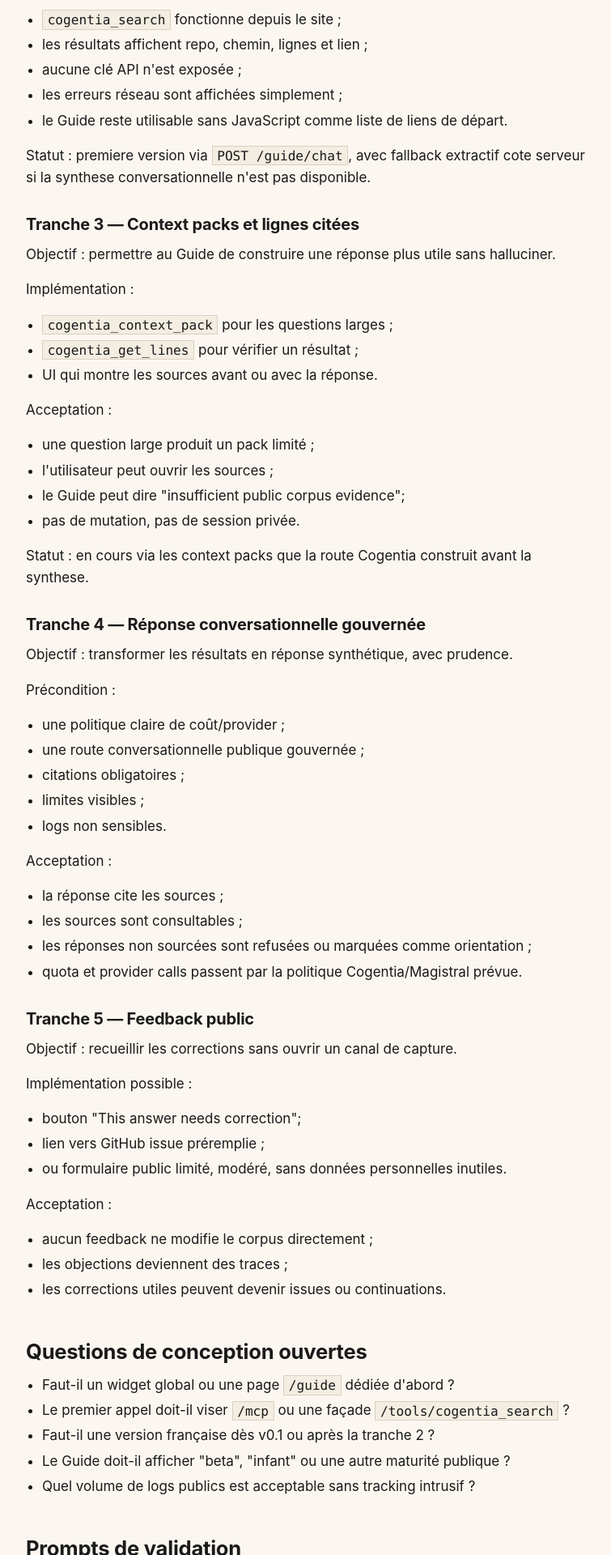
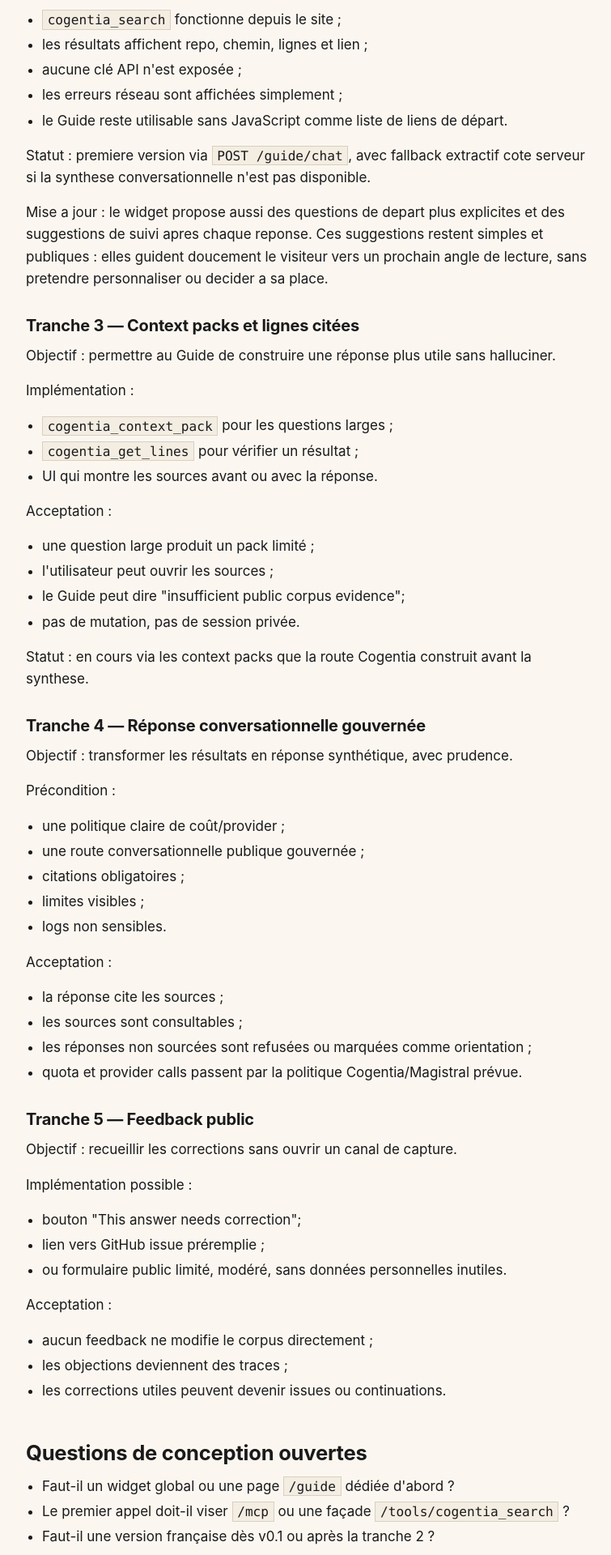
Before and after one commit to JeanHuguesRobert/FractaVolta, a Jekyll site: the page built from docs/website/guide-chatbot-agile-plan.md, in a window 1280 px wide. Shown: the part 4480-6400 px from the top of the page at 81% size, without its empty margins (56-811 px from the left). Built offline with Jekyll 4.4.1, drawn with Linux system fonts in a browser that asks for light colours; some of the changed lines change nothing that is shown.

Commit message:
Add gentle Guide suggestions

```diff
--- a/docs/_includes/guide-widget.html
+++ b/docs/_includes/guide-widget.html
@@ -17,13 +17,15 @@
 
     <div class="guide-widget__prompts" aria-label="{% if guide_lang == 'fr' %}Questions suggerees{% else %}Suggested questions{% endif %}">
       {% if guide_lang == 'fr' %}
-        <button type="button" data-guide-prompt="Qu'est-ce que FractaVolta ?">FractaVolta ?</button>
-        <button type="button" data-guide-prompt="Quel est le lien entre Cogentia et FractaVolta ?">Cogentia</button>
-        <button type="button" data-guide-prompt="Propose un parcours de lecture public en 10 minutes.">Lire 10 min</button>
+        <button type="button" data-guide-prompt="Explique FractaVolta simplement a un nouveau visiteur.">Comprendre FractaVolta</button>
+        <button type="button" data-guide-prompt="Pourquoi FractaVolta parle-t-il de packets d'energie ?">Packets d'energie</button>
+        <button type="button" data-guide-prompt="Quel est le lien entre Cogentia, FractaVolta et le jumeau numerique public ?">Cogentia + jumeau</button>
+        <button type="button" data-guide-prompt="Propose un parcours de lecture public en 10 minutes.">Parcours 10 min</button>
       {% else %}
-        <button type="button" data-guide-prompt="What is FractaVolta?">FractaVolta?</button>
-        <button type="button" data-guide-prompt="How does Cogentia relate to FractaVolta?">Cogentia</button>
-        <button type="button" data-guide-prompt="Give me a 10-minute public reading path.">10 min read</button>
+        <button type="button" data-guide-prompt="Explain FractaVolta simply for a first-time visitor.">Understand FractaVolta</button>
+        <button type="button" data-guide-prompt="Why does FractaVolta talk about energy packets?">Energy packets</button>
+        <button type="button" data-guide-prompt="How do Cogentia, FractaVolta, and the public digital twin relate?">Cogentia + twin</button>
+        <button type="button" data-guide-prompt="Give me a 10-minute public reading path.">10 min path</button>
       {% endif %}
     </div>
 
--- a/docs/_sass/main.scss
+++ b/docs/_sass/main.scss
@@ -488,7 +488,8 @@
 .guide-widget__toggle,
 .guide-widget__close,
 .guide-widget__submit,
-.guide-widget__prompts button {
+.guide-widget__prompts button,
+.guide-widget__suggestions button {
   font: inherit;
   color: $ink;
   background: $bg;
@@ -682,6 +683,32 @@
   overflow-wrap: anywhere;
 }
 
+.guide-widget__suggestions {
+  margin-top: 0.85rem;
+  padding-top: 0.65rem;
+  border-top: $border-thin;
+}
+
+.guide-widget__suggestions-title {
+  margin: 0 0 0.4rem;
+  font-size: 0.86rem;
+  letter-spacing: 0;
+  color: $ink-soft;
+}
+
+.guide-widget__suggestions-list {
+  display: flex;
+  flex-wrap: wrap;
+  gap: 0.4rem;
+}
+
+.guide-widget__suggestions button {
+  padding: 0.25rem 0.45rem;
+  border-width: 1px;
+  background: $bg-alt;
+  font-size: 0.82rem;
+}
+
 .guide-widget__warning {
   margin: 0.75rem 0 0;
   font-size: 0.86rem;
--- a/docs/assets/guide.js
+++ b/docs/assets/guide.js
@@ -170,8 +170,91 @@
         block.appendChild(warn);
       }
 
+      addSuggestions(block, data);
+
       log.appendChild(block);
       log.scrollTop = log.scrollHeight;
+    }
+
+    function addSuggestions(block, data) {
+      var suggestions = guideSuggestions(data).slice(0, 3);
+      if (!suggestions.length) return;
+
+      var section = document.createElement("div");
+      section.className = "guide-widget__suggestions";
+
+      var title = document.createElement("h3");
+      title.className = "guide-widget__suggestions-title";
+      title.textContent = text("Continue with", "Continuer avec");
+      section.appendChild(title);
+
+      var list = document.createElement("div");
+      list.className = "guide-widget__suggestions-list";
+      suggestions.forEach(function (suggestion) {
+        var button = document.createElement("button");
+        button.type = "button";
+        button.textContent = suggestion.label;
+        button.setAttribute("data-guide-prompt", suggestion.prompt);
+        button.addEventListener("click", function () {
+          ask(suggestion.prompt);
+        });
+        list.appendChild(button);
+      });
+      section.appendChild(list);
+      block.appendChild(section);
+    }
+
+    function guideSuggestions(data) {
+      var question = String((data && data.question) || "").toLowerCase();
+      var sourceCount = Array.isArray(data && data.sources) ? data.sources.length : 0;
+      var suggestions = [];
+
+      if (question.indexOf("cogentia") === -1 && question.indexOf("jumeau") === -1 && question.indexOf("twin") === -1) {
+        suggestions.push({
+          label: text("Connect this to Cogentia", "Relier a Cogentia"),
+          prompt: text(
+            "How does Cogentia help explain or operate this FractaVolta idea?",
+            "Comment Cogentia aide-t-il a expliquer ou operer cette idee FractaVolta ?"
+          ),
+        });
+      }
+      if (question.indexOf("read") === -1 && question.indexOf("lecture") === -1 && sourceCount > 0) {
+        suggestions.push({
+          label: text("Give me a reading path", "Proposer un parcours"),
+          prompt: text(
+            "Turn these sources into a 10-minute public reading path.",
+            "Transforme ces sources en parcours de lecture public de 10 minutes."
+          ),
+        });
+      }
+      if (question.indexOf("packet") === -1 && question.indexOf("paquet") === -1) {
+        suggestions.push({
+          label: text("Explain energy packets", "Expliquer les packets"),
+          prompt: text(
+            "Why does FractaVolta use the packet idea for energy and compute?",
+            "Pourquoi FractaVolta utilise-t-il l'idee de packet pour l'energie et le calcul ?"
+          ),
+        });
+      }
+      suggestions.push({
+        label: text("What should I ask next?", "Que demander ensuite ?"),
+        prompt: text(
+          "Suggest three good public questions I should ask next about FractaVolta.",
+          "Suggere trois bonnes questions publiques a poser ensuite sur FractaVolta."
+        ),
+      });
+
+      return dedupeSuggestions(suggestions);
+    }
+
+    function dedupeSuggestions(suggestions) {
+      var seen = {};
+      return suggestions.filter(function (item) {
+        var key = item.prompt;
+        if (seen[key]) return false;
+        seen[key] = true;
+        return true;
+      });
     }
 
     async function ask(question) {
--- a/docs/website/guide-chatbot-agile-plan.md
+++ b/docs/website/guide-chatbot-agile-plan.md
@@ -187,6 +187,11 @@
 Statut : premiere version via `POST /guide/chat`, avec fallback extractif cote
 serveur si la synthese conversationnelle n'est pas disponible.
 
+Mise a jour : le widget propose aussi des questions de depart plus explicites
+et des suggestions de suivi apres chaque reponse. Ces suggestions restent
+simples et publiques : elles guident doucement le visiteur vers un prochain
+angle de lecture, sans pretendre personnaliser ou decider a sa place.
+
 ### Tranche 3 — Context packs et lignes citées
 
 Objectif : permettre au Guide de construire une réponse plus utile sans
```
